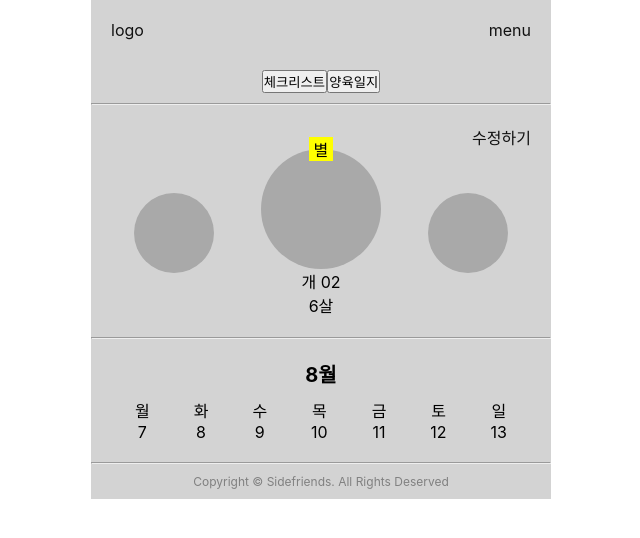
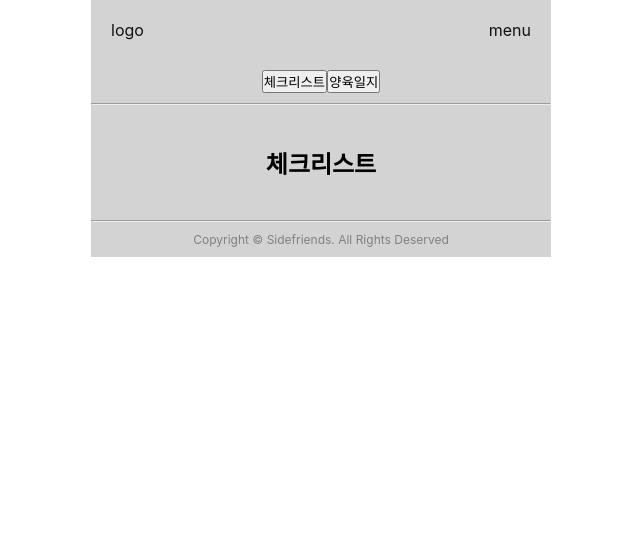
Before and after one commit to bsideproject/team4-frontend, a Vue app: page / in a window 1280 px wide. Shown: the top 538 px of the page, without its empty margins (319-959 px from the left). Built offline with nearby package versions, Linux system fonts and the light colour scheme.

Commit message:
fix: 컴포넌트 내용 수정, 라우트 수정

```diff
--- a/src/pages/checklist/ChecklistPage.vue
+++ b/src/pages/checklist/ChecklistPage.vue
@@ -1,13 +1,17 @@
 <template>
   <div class="checkList">
-    체크리스트
+    <div style="padding: 40px">
+      <h2>체크리스트</h2>
+    </div>
   </div>
 </template>
 
 <script>
-
+import WeeklyCalendar from '@/components/common/WeeklyCalendar'
 export default {
-  components: {},
+  components: {
+    WeeklyCalendar,
+  },
   setup() {
 
   }
--- a/src/pages/main/Main.vue
+++ b/src/pages/main/Main.vue
@@ -1,7 +1,4 @@
 <template>
-  <pet-profile />
-  <hr />
-  <weekly-calendar />
 </template>
 
 <script>
--- a/src/router/routes/index.js
+++ b/src/router/routes/index.js
@@ -3,7 +3,7 @@ import ROUTE from '@/constants/route.json'
 import LoginRouter from '@routes/login/index.js'
 import SettingRouter from '@routes/setting/index.js'
 
-const Main = () => import('@pages/main/Main.vue')
+const Main = () => import('@/pages/checklist/ChecklistPage')
 const LoginPage = () => import('@pages/login/LoginPage.vue')
 const SettingPage = () => import('@pages/setting/SettingPage.vue')
 
```
